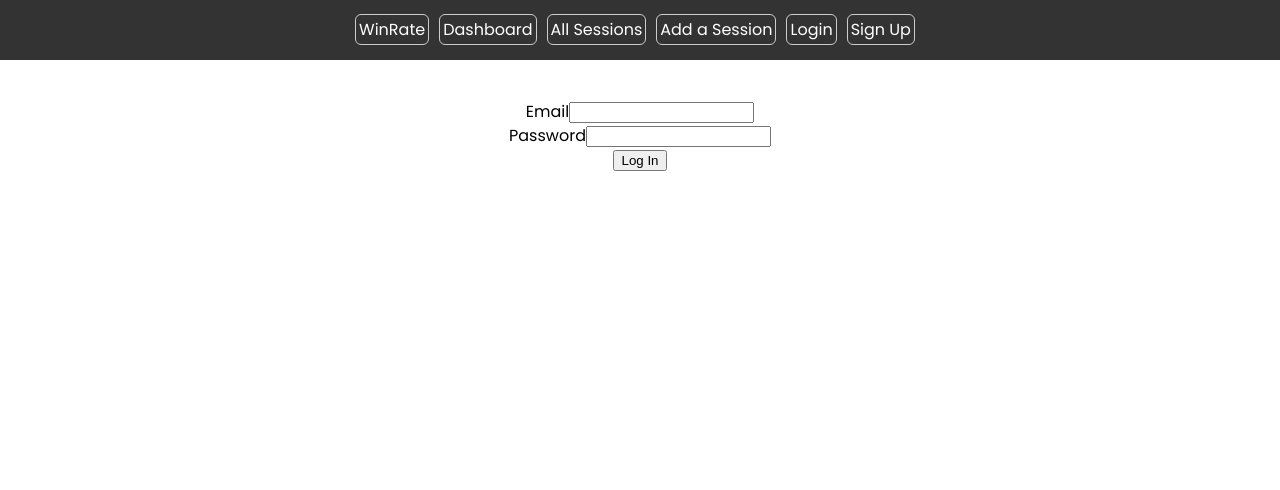
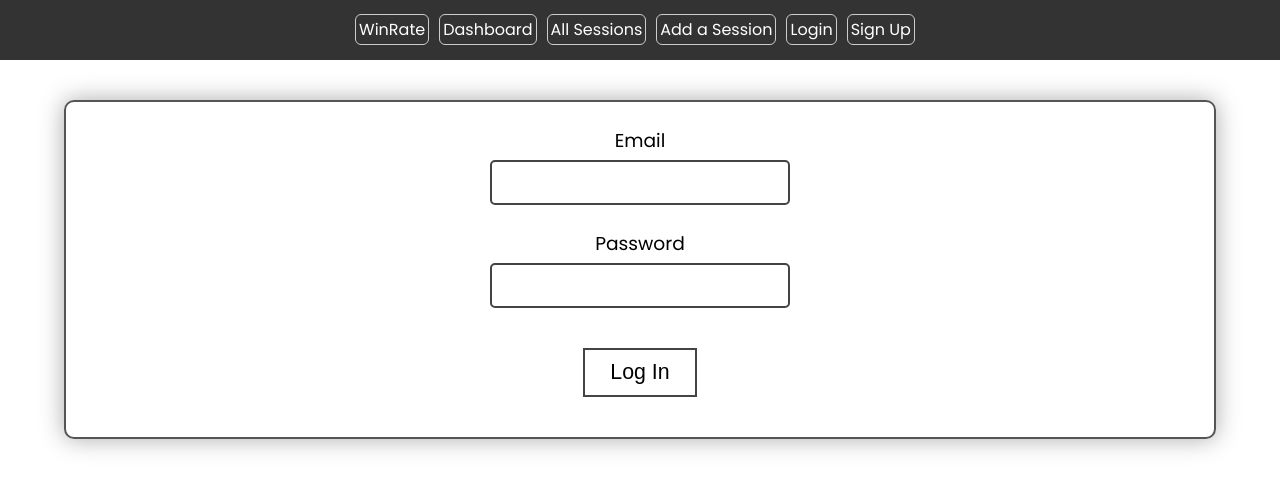
Before and after one commit to MattLong87/winrate-client, a React (Create React App) app: page /login in a window 1280 px wide. Shown: the top 490 px of the page. Built offline with nearby package versions, Linux system fonts and the light colour scheme; no server answers.

Commit message:
form styling

```diff
--- a/src/components/Login.js
+++ b/src/components/Login.js
@@ -1,6 +1,7 @@
 import React from 'react';
-import {connect} from 'react-redux';
+import { connect } from 'react-redux';
 import * as actions from '../actions';
+import '../css/form.css'
 import '../css/login.css'
 
 export class Login extends React.Component {
--- a/src/components/SignUp.js
+++ b/src/components/SignUp.js
@@ -1,6 +1,7 @@
 import React from 'react';
-import {connect} from 'react-redux';
+import { connect } from 'react-redux';
 import * as actions from '../actions';
+import '../css/form.css'
 import '../css/signup.css'
 
 export class SignUp extends React.Component {
@@ -9,7 +10,8 @@ export class SignUp extends React.Component {
         this.props.dispatch(actions.signUpUser());
     }
     render() {
-        return (<form className='signup-form' id='signup-form' onSubmit={(e) => this.signUp(e)}>
+        return (<div className='signup'>
+            <form className='signup-form' id='signup-form' onSubmit={(e) => this.signUp(e)}>
                 <div>
                     <label htmlFor="firstName">First name</label>
                     <input placeholder='First Name' type="text" name='firstName' id='firstName' />
@@ -28,6 +30,7 @@ export class SignUp extends React.Component {
                 </div>
                 <button type='submit'>Sign Up</button>
             </form>
+        </div>
         )
     }
 }
--- /dev/null
+++ b/src/css/form.css
@@ -0,0 +1,53 @@
+input{
+    height: 45px;
+    width: 300px;
+    border-radius: 5px;
+    border: 2px solid #444;
+    font-size: 18pt;
+    padding-left: 10px;
+    padding-right: 10px;
+}
+
+input:focus{
+    outline: 1px solid #F7097C;
+}
+
+label{
+    display: block;
+    font-size: 14pt;
+}
+
+form button{
+    background: none;
+    border: 2px solid #444;
+    font-size: 16pt;
+    padding: 10px 25px;
+}
+
+form button:focus{
+    outline: 1px solid #F7097C;
+}
+
+/* copied these over from login.css. see if I like them generically */
+form{
+    display: inline-block;
+    width: 90vw;
+    border: 2px solid #555;
+    border-radius: 10px;
+    padding: 20px;
+    -webkit-box-shadow: 0px 0px 25px 0px #aaa;
+    -moz-box-shadow: 0px 0px 25px 0px #aaa;
+    box-shadow: 0px 0px 25px 0px #aaa;
+}
+
+label{
+    padding: 5px;
+}
+
+input{
+    margin-bottom: 20px;
+}
+
+button{
+    margin: 20px;
+}
--- a/src/css/login.css
+++ b/src/css/login.css
@@ -1,3 +1,26 @@
 .login{
     padding-top: 100px;
 }
+
+.login .login-form{
+    display: inline-block;
+    width: 90vw;
+    border: 2px solid #555;
+    border-radius: 10px;
+    padding: 20px;
+    -webkit-box-shadow: 0px 0px 25px 0px #aaa;
+    -moz-box-shadow: 0px 0px 25px 0px #aaa;
+    box-shadow: 0px 0px 25px 0px #aaa;
+}
+
+.login label{
+    padding: 5px;
+}
+
+.login input{
+    margin-bottom: 20px;
+}
+
+.login button{
+    margin: 20px;
+}
--- a/src/css/signup.css
+++ b/src/css/signup.css
@@ -1,3 +1,3 @@
-.signup-form{
+.signup{
     padding-top: 100px;
 }
--- a/src/css/winrate.css
+++ b/src/css/winrate.css
@@ -1,4 +1,8 @@
 @import url('https://fonts.googleapis.com/css?family=Poppins');
+
+*{
+    box-sizing: border-box;
+}
 
 body{
     font-family: 'Poppins', sans-serif;
```
Lines whose indentation alone changed are shown as unchanged.
